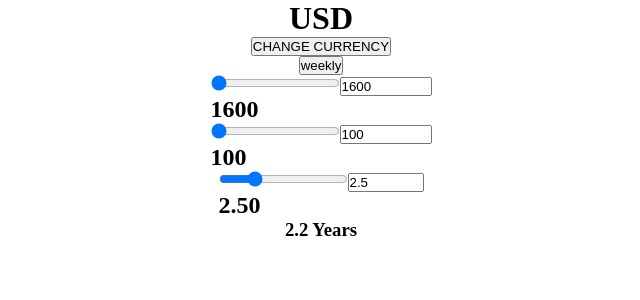
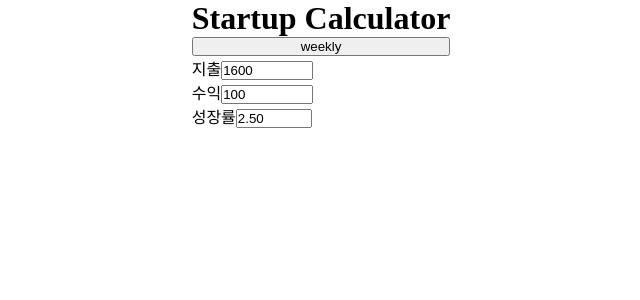
Before and after one commit to RunFridge/startup-nomogram, a React app: page / in a window 1280 px wide. Shown: the top 300 px of the page, without its empty margins (319-959 px from the left). Built offline with nearby package versions, Linux system fonts and the light colour scheme.

Commit message:
:art: Begin migration to redux/toolkit

```diff
--- a/src/App.tsx
+++ b/src/App.tsx
@@ -1,5 +1,5 @@
 import React from 'react';
-import StartupContainer from './containers/StartupContainer';
+import Calculator from './components/Calculator';
 import GlobalStyle from './GloblaStyles';
 
 function App() {
@@ -7,7 +7,7 @@ function App() {
     <>
       <GlobalStyle />
       <div>
-        <StartupContainer />
+        <Calculator />
       </div>
     </>
   );
--- /dev/null
+++ b/src/app/hooks.ts
@@ -0,0 +1,5 @@
+import { TypedUseSelectorHook, useDispatch, useSelector } from 'react-redux';
+import type { RootState, AppDispatch } from './store';
+
+export const useAppDispatch = () => useDispatch<AppDispatch>();
+export const useAppSelector: TypedUseSelectorHook<RootState> = useSelector;
--- /dev/null
+++ b/src/app/store.ts
@@ -0,0 +1,12 @@
+import { configureStore } from '@reduxjs/toolkit';
+import calculatorReducer from '../features/calculator/calculatorSlice';
+
+const store = configureStore({
+  reducer: {
+    calculator: calculatorReducer,
+  },
+});
+export type RootState = ReturnType<typeof store.getState>;
+export type AppDispatch = typeof store.dispatch;
+
+export default store;
--- /dev/null
+++ b/src/components/Calculator.tsx
@@ -0,0 +1,98 @@
+import React, { ChangeEventHandler, MouseEventHandler } from 'react';
+import styled from 'styled-components';
+import { useAppDispatch, useAppSelector } from '../app/hooks';
+import {
+  changeExpense,
+  changeGrowth,
+  changeRevenue,
+  toggleTimeframe,
+} from '../features/calculator/calculatorSlice';
+
+const GridBox = styled.div`
+  display: grid;
+  place-content: center;
+`;
+// STYLE END ==
+
+const Calculator: React.FC = () => {
+  const {
+    expense,
+    growth,
+    revenue,
+    timeframe: {
+      name: timeframeName,
+      money: moneyRange,
+      growth: growthRange,
+      growthStep,
+      growthToFixed,
+    },
+  } = useAppSelector((state) => state.calculator);
+  const [minMoney, maxMoney] = moneyRange;
+  const [minGrowth, maxGrowth] = growthRange;
+  const dispatch = useAppDispatch();
+
+  const onClick = () => {
+    dispatch(toggleTimeframe());
+  };
+  const onChange: ChangeEventHandler<HTMLInputElement> = (e) => {
+    const {
+      target: { value },
+    } = e;
+    switch (e.target.id) {
+      case 'exp':
+        dispatch(changeExpense(+value));
+        break;
+      case 'rev':
+        dispatch(changeRevenue(+value));
+        break;
+      case 'grw':
+        dispatch(changeGrowth(+value));
+        break;
+      default:
+        break;
+    }
+  };
+
+  return (
+    <GridBox>
+      <h1>Startup Calculator</h1>
+      <button onClick={onClick}>{timeframeName}</button>
+      <div>
+        <label htmlFor="exp">지출</label>
+        <input
+          type="number"
+          value={Math.round(expense)}
+          id="exp"
+          onChange={onChange}
+          min={minMoney}
+          max={maxMoney}
+        />
+      </div>
+      <div>
+        <label htmlFor="rev">수익</label>
+        <input
+          type="number"
+          value={Math.round(revenue)}
+          id="rev"
+          onChange={onChange}
+          min={minMoney}
+          max={maxMoney}
+        />
+      </div>
+      <div>
+        <label htmlFor="grw">성장률</label>
+        <input
+          type="number"
+          value={growth.toFixed(growthToFixed)}
+          id="grw"
+          onChange={onChange}
+          min={minGrowth}
+          max={maxGrowth}
+          step={growthStep}
+        />
+      </div>
+    </GridBox>
+  );
+};
+
+export default Calculator;
--- /dev/null
+++ b/src/features/calculator/calculatorSlice.ts
@@ -0,0 +1,59 @@
+import { createSlice, PayloadAction } from '@reduxjs/toolkit';
+import { ITimeframe, timeframePayloads } from './calculatorTypes';
+
+interface CalculatorState {
+  expense: number;
+  revenue: number;
+  growth: number;
+  timeframe: ITimeframe;
+}
+
+const initialState: CalculatorState = {
+  expense: 1600,
+  revenue: 100,
+  growth: 2.5,
+  timeframe: timeframePayloads.WEEKLY,
+};
+
+export const calculatorSlice = createSlice({
+  name: 'calculator',
+  initialState,
+  reducers: {
+    changeExpense: (state, action: PayloadAction<number>) => {
+      state.expense = action.payload;
+    },
+    changeRevenue: (state, action: PayloadAction<number>) => {
+      state.revenue = action.payload;
+    },
+    changeGrowth: (state, action: PayloadAction<number>) => {
+      state.growth = action.payload;
+    },
+    toggleTimeframe: (state) => {
+      const {
+        timeframe: { name },
+      } = state;
+      switch (name) {
+        case 'weekly':
+          state.timeframe = timeframePayloads.MONTHLY;
+          break;
+        case 'monthly':
+          state.timeframe = timeframePayloads.YEARLY;
+          break;
+        case 'yearly':
+          state.timeframe = timeframePayloads.WEEKLY;
+          break;
+      }
+      //   Compute updated exp,rev,growth after updating timeframe
+      const { constant } = state.timeframe;
+      state.expense = state.expense * constant;
+      state.revenue = state.revenue * constant;
+      state.growth =
+        (Math.exp(Math.log(1 + state.growth / 100) * constant) - 1) * 100;
+    },
+  },
+});
+
+export const { changeExpense, changeGrowth, changeRevenue, toggleTimeframe } =
+  calculatorSlice.actions;
+
+export default calculatorSlice.reducer;
--- /dev/null
+++ b/src/features/calculator/calculatorTypes.ts
@@ -0,0 +1,43 @@
+import { DAYS_PER_YEAR } from '../../utils/constant';
+
+type MinMax = [number, number];
+
+export interface ITimeframe {
+  name: 'weekly' | 'monthly' | 'yearly';
+  constant: number;
+  money: MinMax;
+  growth: MinMax;
+  growthStep: 0.01 | 0.1 | 1;
+  growthToFixed: 0 | 1 | 2;
+}
+
+const WEEKLY: ITimeframe = {
+  name: 'weekly',
+  constant: 1 / (DAYS_PER_YEAR / 7),
+  money: [0, 1_000_000],
+  growth: [0, 10],
+  growthStep: 0.01,
+  growthToFixed: 2,
+};
+const MONTHLY: ITimeframe = {
+  name: 'monthly',
+  constant: DAYS_PER_YEAR / 7 / 12,
+  money: [0, 3_000_000],
+  growth: [0, 50],
+  growthStep: 0.1,
+  growthToFixed: 1,
+};
+const YEARLY: ITimeframe = {
+  name: 'yearly',
+  constant: 12,
+  money: [0, 100_000_000],
+  growth: [0, 10_000],
+  growthStep: 1,
+  growthToFixed: 0,
+};
+
+export const timeframePayloads = {
+  WEEKLY,
+  MONTHLY,
+  YEARLY,
+};
--- a/src/index.tsx
+++ b/src/index.tsx
@@ -1,12 +1,8 @@
 import React from 'react';
 import ReactDOM from 'react-dom';
 import { Provider } from 'react-redux';
-import { createStore } from 'redux';
-import { composeWithDevTools } from 'redux-devtools-extension';
 import App from './App';
-import startup from './module/startup';
-
-const store = createStore(startup, composeWithDevTools());
+import store from './app/store';
 
 ReactDOM.render(
   <React.StrictMode>
```
Also changed, not shown: src/module/index.ts (deleted).
